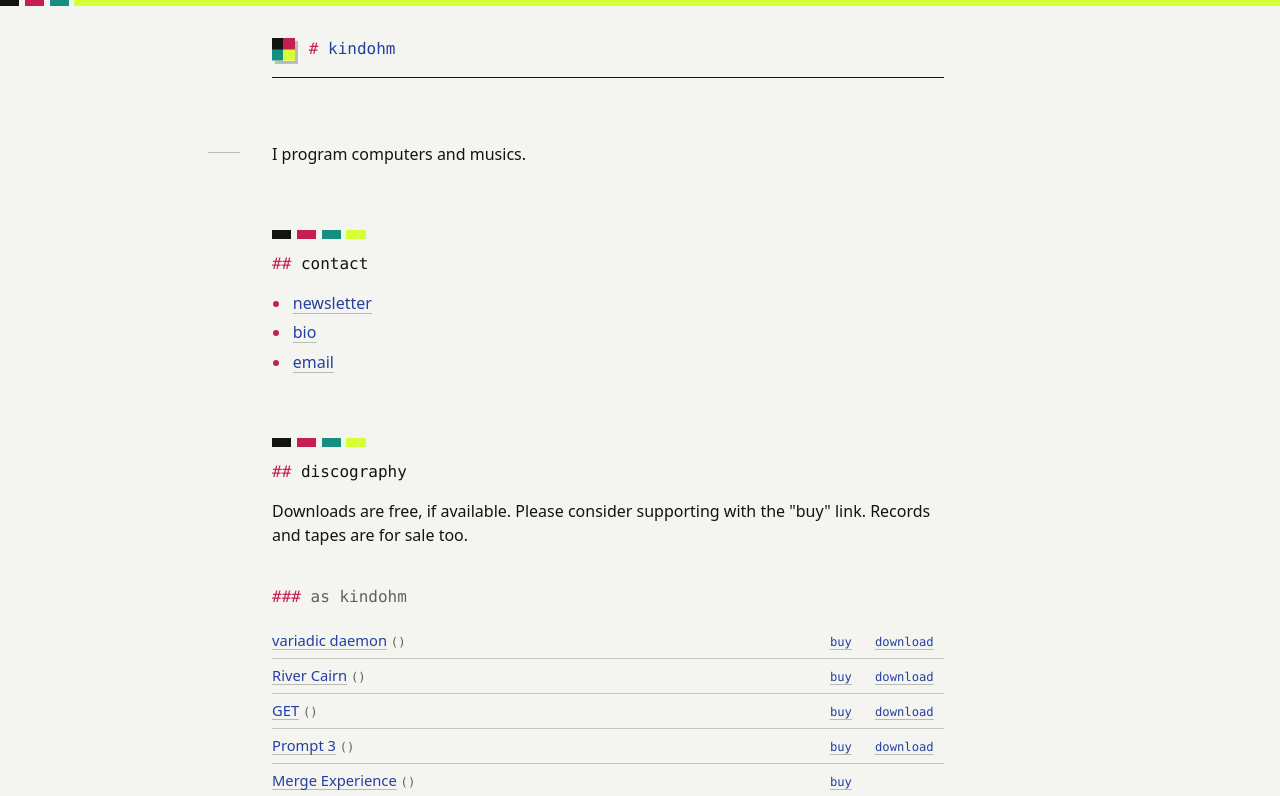
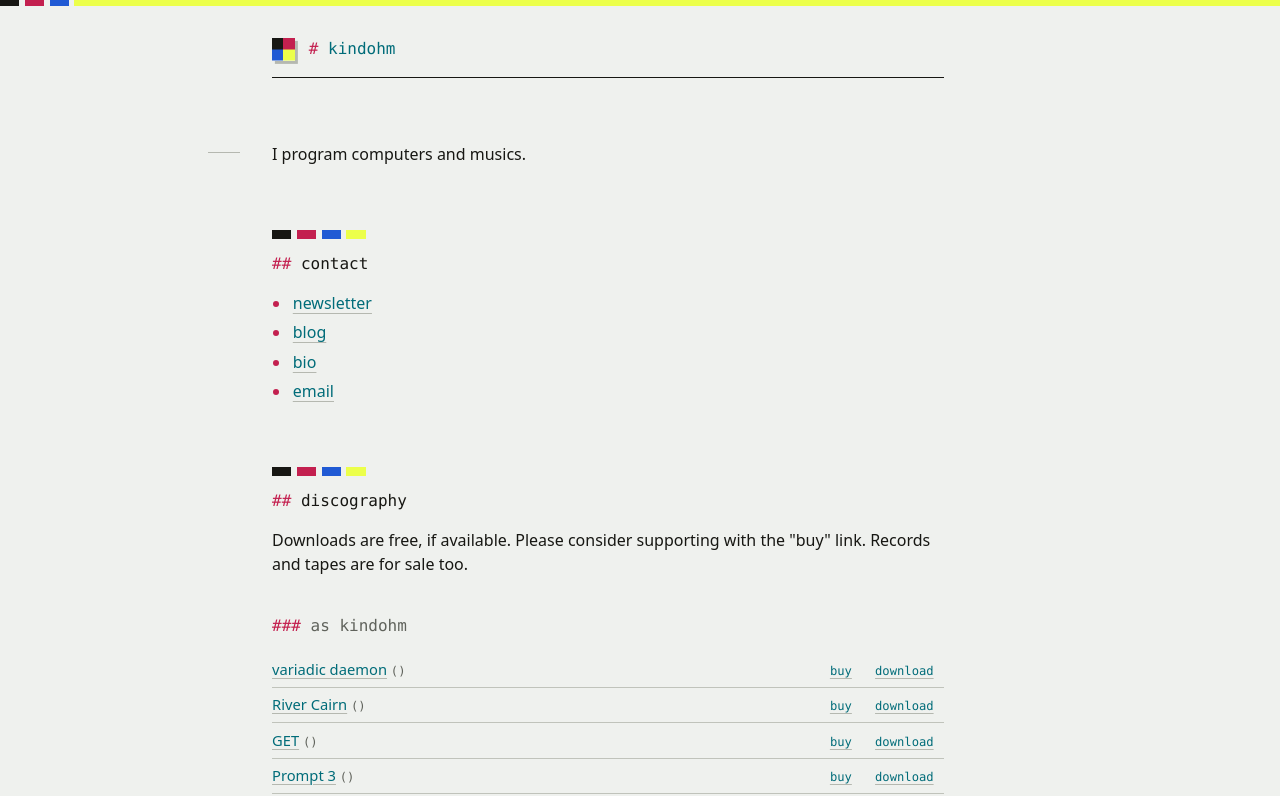
Before and after one commit to kindohm/kindohm.com, an Eleventy site: page src/index.njk in a window 1280 px wide. Shown: the top 796 px of the page. Built offline with nearby package versions, Linux system fonts and the light colour scheme; Eleventy itself is replaced by a stand-in of ours; files that its build step writes are made by us from their sources; what nunjucks-date-filter would draw is missing.

Commit message:
add link to blog

```diff
--- a/src/_includes/contact.njk
+++ b/src/_includes/contact.njk
@@ -1,6 +1,9 @@
 <ul>
   <li>
     <a href="newsletter">newsletter</a>
+  </li>
+  <li>
+    <a href="https://blog.kindohm.com">blog</a>
   </li>
   <li>
     <a href="/bio">bio</a>
```
